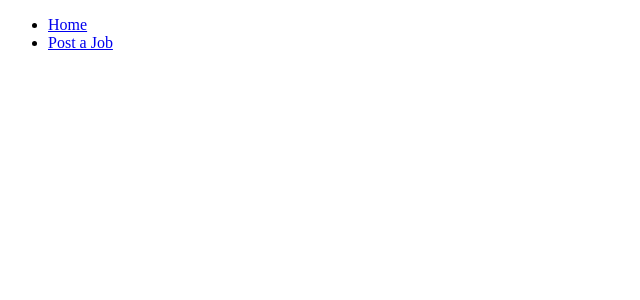
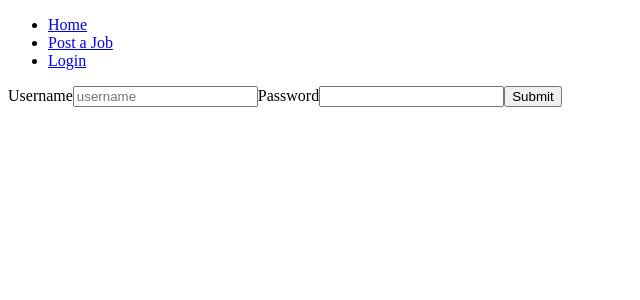
Before and after one commit to emnaruto07/pwnremote, a React (Create React App) app in the folder frontend/: page /login in a window 1280 px wide. Before the commit this address had no page. Shown: the top 300 px of the page, without its empty margins (0-640 px from the left). Built offline with nearby package versions, Linux system fonts and the light colour scheme.

Commit message:
#create job from frontend

```diff
--- a/frontend/src/App.js
+++ b/frontend/src/App.js
@@ -2,36 +2,32 @@
 import {
   BrowserRouter as Router,
   Routes,
-  Route,
-  Link
+  Route
 } from "react-router-dom";
 import JobList from "./components/JobList";
 import JobDetail from "./components/JobDetail";
 import JobCreate from "./components/JobCreate";
+import { AuthContextProvider } from './contexts/AuthContext'
+import Login from './components/Login'
+import Navbar from "./components/Navbar";
 
 export default function App() {
   return (
     <Router>
+      <AuthContextProvider>
         <div>
-        <nav>
-          <ul>
-            <li>
-              <Link to="/">Home</Link>
-            </li>
-            <li>
-              <Link to="/create-job">Post a Job</Link>
-            </li>
-          </ul>
-        </nav>
+          <Navbar />
 
           {/* A <Router> looks through its children <Route>s and
               renders the first one that matches the current URL. */}
           <Routes>
             <Route path="/create-job" element={<JobCreate />} exact />
+            <Route path="/login" element={<Login />} exact />
             <Route path="/job/:id" element={<JobDetail />} />
             <Route path="/" element={<JobList />} exact />
           </Routes>
         </div>
+      </AuthContextProvider>
     </Router>
   );
 }
--- a/frontend/src/api.js
+++ b/frontend/src/api.js
@@ -1,12 +1,16 @@
-const baseURL = "http://127.0.0.1:8000/api"
+const baseURL = "http://127.0.0.1:8000"
+const apiURL = `${baseURL}/api`
 
 export const API = {
+    auth: {
+        login: `${baseURL}/api-token-auth/`
+    },
     jobs: {
-        list: `${baseURL}/jobs/`,
-        create:`${baseURL}/create-job/`,
-        update: id => `${baseURL}/job/${id}/update`,
-        delete: id => `${baseURL}/job/${id}/delete`,
-        retrieve: id => `${baseURL}/job/${id}/`,
+        list: `${apiURL}/jobs/`,
+        create:`${apiURL}/create-job/`,
+        update: id => `${apiURL}/job/${id}/update`,
+        delete: id => `${apiURL}/job/${id}/delete`,
+        retrieve: id => `${apiURL}/job/${id}/`,
 
     }
 }
--- a/frontend/src/components/JobCreate.js
+++ b/frontend/src/components/JobCreate.js
@@ -1,15 +1,22 @@
 import { Formik, Field, Form } from 'formik';
 import { useState } from 'react';
-import axios from "axios"
+import axios from "axios";
+import { AuthContext } from '../contexts/AuthContext';
+import { useContext } from 'react';
 import { API } from '../api';
 
 export default function JobCreate(){
     const [loading, setLoading] = useState(false)
+    const { user: { token } } = useContext(AuthContext)
 
     function handleSubmit(values) {
         console.log(values)
         setLoading(true)
-        axios.post(API.jobs.create, values)
+        axios.post(API.jobs.create, values, {
+            headers: {
+                "Authorization": `Token ${token}`
+            }
+        })
             .then(res => {
                 console.log(res.data)
             })
--- /dev/null
+++ b/frontend/src/components/Login.js
@@ -0,0 +1,47 @@
+import { Formik, Field, Form } from 'formik';
+import { useState } from 'react';
+import axios from "axios"
+import { API } from '../api';
+import authService from '../services/authentication';
+
+export default function Login(){
+    const [loading, setLoading] = useState(false)
+
+    function handleSubmit(values) {
+        setLoading(true)
+        axios.post(API.auth.login, values)
+            .then(res => {
+                authService.login(res.data.token)
+            })
+            .finally(() => {
+                setLoading(false)
+            })
+
+    }
+
+    return(
+        <div>
+            {loading && "Loading..."}
+            <Formik
+                initialValues={{
+                    username: '',
+                    password: '',
+                }}
+                onSubmit={handleSubmit}>
+                {({ errors, touched }) => (
+                <Form>
+                    <label htmlFor="username">Username</label>
+                    <Field id="username" name="username" placeholder="username" />
+                    {touched.username && errors.username && <div>{errors.username}</div>}
+
+                    <label htmlFor="password">Password</label>
+                    <Field id="password" name="password" type="password" />
+                    {touched.password && errors.password && <div>{errors.password}</div>}
+
+                    <button type="submit">Submit</button>
+                </Form>
+                )}
+            </Formik>
+        </div>
+    )
+}
--- /dev/null
+++ b/frontend/src/components/Navbar.js
@@ -0,0 +1,31 @@
+import { useContext } from 'react';
+import {Link} from 'react-router-dom';
+import { AuthContext } from '../contexts/AuthContext';
+
+
+export default function Navbar(){
+    const { user } = useContext(AuthContext)
+
+    return (
+        <nav>
+            <ul>
+                <li>
+                <Link to="/">Home</Link>
+                </li>
+                <li>
+                <Link to="/create-job">Post a Job</Link>
+                </li>
+                {user ? (
+                    <li>
+                        <Link to="/logout">Logout</Link>
+                    </li>
+                ):  (
+                    <li>
+                        <Link to="/login">Login</Link>
+                    </li>
+                )}
+
+            </ul>
+        </nav>
+    )
+}
--- a/frontend/src/contexts/AuthContext.js
+++ b/frontend/src/contexts/AuthContext.js
@@ -0,0 +1,31 @@
+import React from "react"
+import authService from "../services/authentication"
+import { useState } from "react"
+
+export const AuthContext = React.createContext(null)
+
+export function AuthContextProvider({children}) {
+
+    const [user, setUser] = useState(() => {
+        return authService.getUser()
+    })
+
+    function logout(){
+        authService.logout()
+        setUser(null)
+    }
+
+    function login(){
+        const user = authService.login()
+        setUser(user)
+    }
+    return (
+        <AuthContext.Provider value={{
+            logout,
+            login,
+            user
+        }}>
+            {children}
+        </AuthContext.Provider>
+    )
+}
--- a/frontend/src/services/authentication.js
+++ b/frontend/src/services/authentication.js
@@ -0,0 +1,36 @@
+
+
+function login(token) {
+
+    const user = {
+        // email: "test@test.com",
+        token: token,
+        // userId: 1
+    }
+
+    localStorage.setItem('user', JSON.stringify(user))
+    return token
+}
+
+function logout() {
+
+    localStorage.removeItem('user')
+}
+
+function isLogged(){
+    const user = localStorage.getItem('user')
+    return user !== null
+}
+
+function getUser() {
+    return JSON.parse(localStorage.getItem('user'))
+}
+
+const authService = {
+    login,
+    logout,
+    isLogged,
+    getUser
+}
+
+export default authService
```
Also changed, not shown: 2 other files (tests, documents, lock files or other folders). Lines whose indentation alone changed are shown as unchanged.
